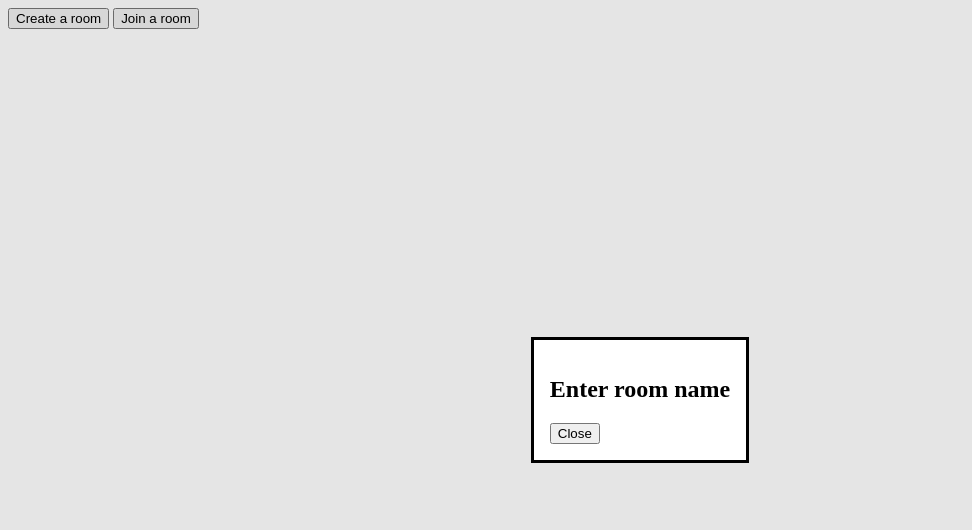
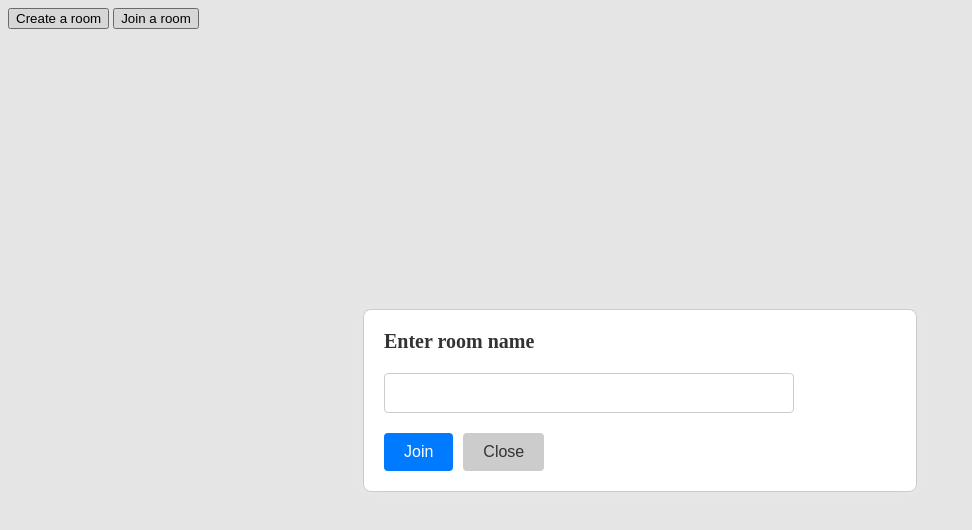
Before and after one commit to amar-aryal/bingo, a website: page views/home.html in a window 1280 px wide. Both pictures are taken after a click on the button "Join a room". Shown: the whole page, without its empty margins (0-972 px from the left). Drawn offline with nearby package versions, Linux system fonts and the light colour scheme; no server answers.

Commit message:
add join room dialag

```diff
--- a/views/home.html
+++ b/views/home.html
@@ -4,14 +4,96 @@
     <meta charset="UTF-8" />
     <meta name="viewport" content="width=device-width, initial-scale=1.0" />
     <title>Home</title>
+
+    <style>
+      /* Styles for the dialog */
+      #input-container {
+        display: flex;
+        flex-direction: column;
+      }
+
+      #button-container {
+        display: flex;
+      }
+
+      #room-info-dialog {
+        width: 40%;
+        background-color: #fff;
+        padding: 20px;
+        border: 1px solid #ccc;
+        border-radius: 8px;
+        box-shadow: 0 0 10px rgba(236, 231, 231, 0.3);
+      }
+
+      /* Styles for the dialog header */
+      #room-info-dialog h2 {
+        margin-top: 0;
+        margin-bottom: 20px;
+        font-size: 20px;
+        color: #333;
+      }
+
+      /* Styles for the text field */
+      #room-name {
+        width: 80%;
+        padding: 10px;
+        font-size: 16px;
+        border: 1px solid #ccc;
+        border-radius: 4px;
+        box-sizing: border-box;
+        margin-bottom: 20px;
+      }
+
+      #room-name:focus {
+        outline: none;
+        border: 1px solid #ccc;
+      }
+
+      /* Styles for the buttons */
+      #join-room,
+      #close-dialog {
+        padding: 10px 20px;
+        font-size: 16px;
+        border: none;
+        border-radius: 4px;
+        cursor: pointer;
+      }
+
+      #join-room {
+        background-color: #007bff;
+        color: #fff;
+        margin-right: 10px;
+      }
+
+      #join-room:hover {
+        background-color: #0056b3;
+      }
+
+      #close-dialog {
+        background-color: #ccc;
+        color: #333;
+      }
+
+      #close-dialog:hover {
+        background-color: #999;
+      }
+    </style>
   </head>
   <body>
-    <button id="createRoom">Create a room</button>
-    <button id="joinRoom">Join a room</button>
+    <button id="create-room">Create a room</button>
+    <button id="join-room-dialog">Join a room</button>
 
     <dialog id="room-info-dialog">
       <h2>Enter room name</h2>
-      <button id="close-dialog">Close</button>
+
+      <div id="input-container">
+        <input type="text" name="room" id="room-name" />
+      </div>
+
+      <div id="button-container">
+        <button id="join-room">Join</button>
+        <button id="close-dialog">Close</button>
+      </div>
     </dialog>
     <!--  -->
   </body>
--- a/views/scripts/home_script.js
+++ b/views/scripts/home_script.js
@@ -1,7 +1,7 @@
 var socket = io();
 
-var createRoom = document.getElementById("createRoom");
-var joinRoom = document.getElementById("joinRoom");
+var createRoom = document.getElementById("create-room");
+var joinRoomDialog = document.getElementById("join-room-dialog");
 var roomInfoDialog = document.getElementById("room-info-dialog");
 var closeDialogBtn = document.getElementById("close-dialog");
 
@@ -10,7 +10,7 @@ createRoom.addEventListener("click", () => {
   window.location.replace("bingo.html");
 });
 
-joinRoom.addEventListener("click", () => {
+joinRoomDialog.addEventListener("click", () => {
   roomInfoDialog.showModal();
 });
 
```
